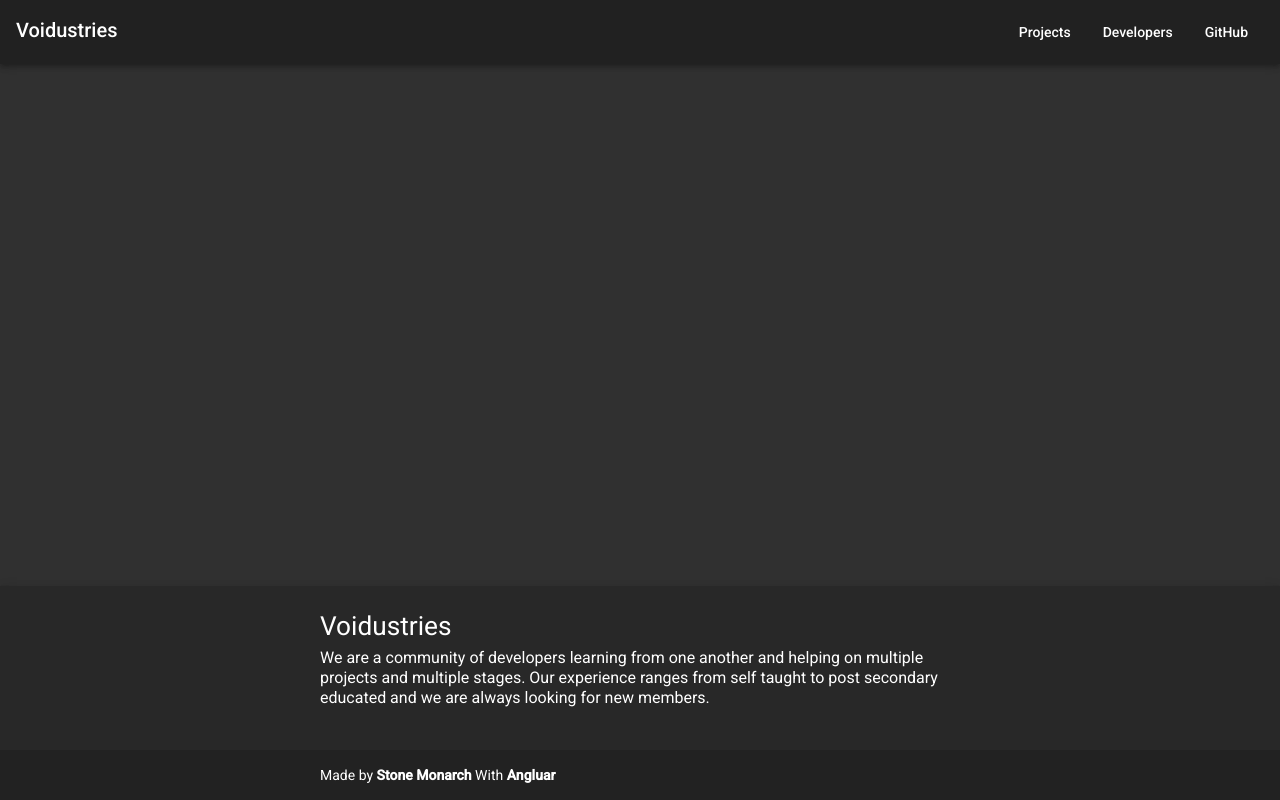
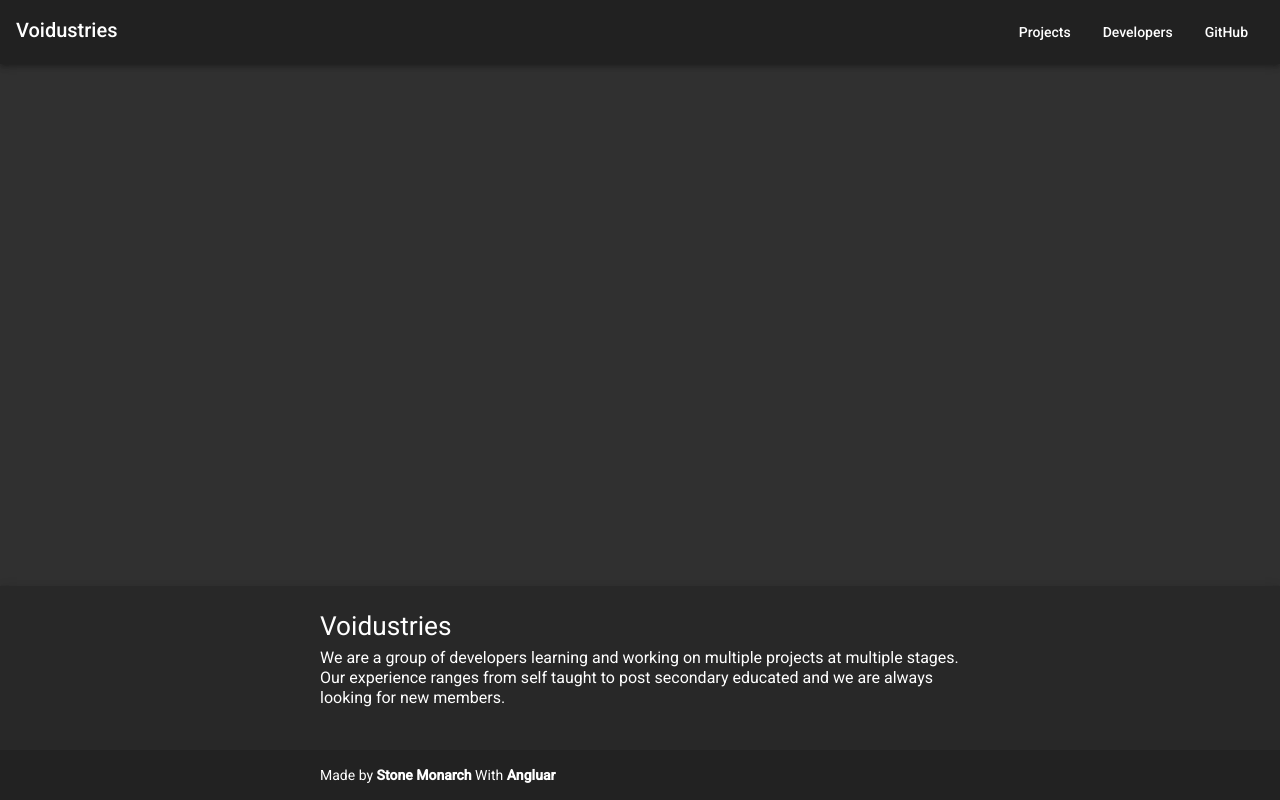
Before and after one commit to Voidustries/Voidustries.github.io, an Angular app: page / in a window 1280 px wide. Built offline with nearby package versions, Linux system fonts and the light colour scheme.

Commit message:
Small refactor with an added TODO

```diff
--- a/src/app/components/footer/footer.component.html
+++ b/src/app/components/footer/footer.component.html
@@ -2,15 +2,17 @@
   <div class="main-content">
       <p class="logo">Voidustries</p>
       <p class="info-content">
-        We are a community of developers learning from one another and helping
-        on multiple projects and multiple stages. Our experience ranges from
-        self taught to post secondary educated and we are always looking for new
-        members.
+        We are a group of developers learning and working on multiple projects
+        at multiple stages. Our experience ranges from self taught to post
+        secondary educated and we are always looking for new members.
       </p>
   </div>
   <div class="copyright-container">
     <div class="sub-content">
-        Made by <a class="sub-link" href="https://github.com/StoneMonarch">Stone Monarch</a> With
+        Made by
+        <!-- TODO: Change this github link to an internal link to the developers page -->
+        <a class="sub-link" href="https://github.com/StoneMonarch">Stone Monarch</a>
+        With
         <a class="sub-link" href="https://material.angular.io/">Angluar</a>
     </div>
   </div>
```
